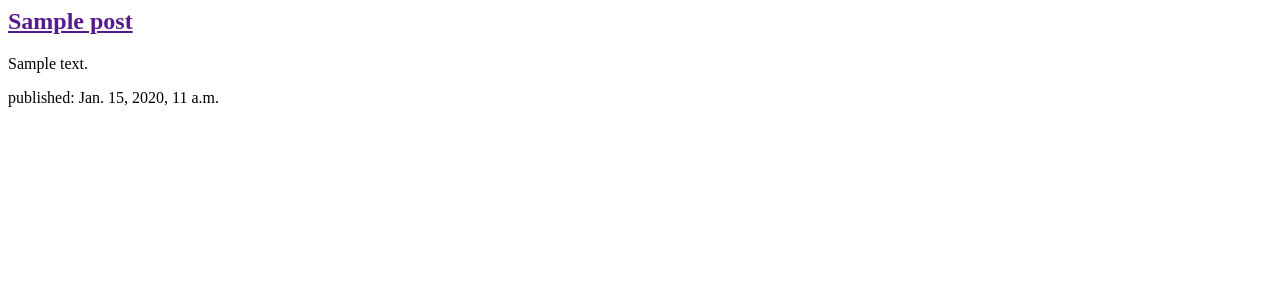
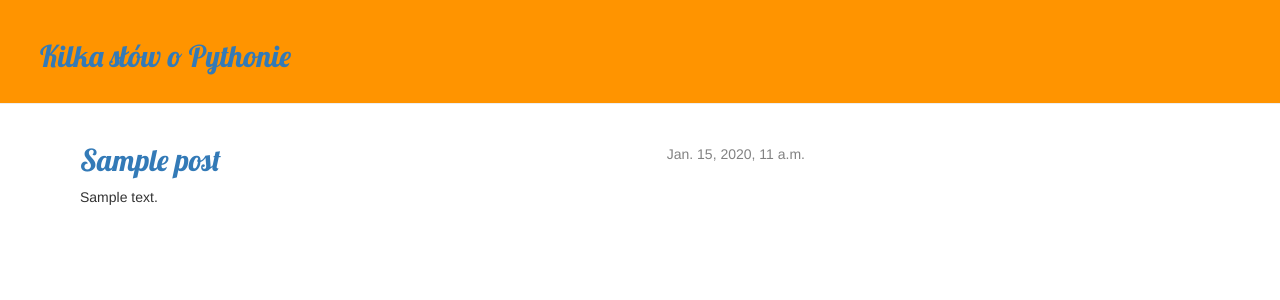
Before and after one commit to KathrynMN/my-first-blog, a Django app: template blog/templates/blog/post_list.html in a window 1280 px wide. Shown: the top 300 px of the page. Run offline with Django 3.2, Linux system fonts and the light colour scheme; the template is opened without the code that fills it: values that come from a table or form of the project are taken from there, others are empty; tables that the repository leaves empty hold one stand-in row (values such as "Sample post"); some libraries are stand-ins or nearby versions.

Commit message:
Dodano style, widok i szablon dla pojedynczego wpisu na stronie.

```diff
--- /dev/null
+++ b/blog/templates/blog/base.html
@@ -0,0 +1,23 @@
+{% load staticfiles %}
+<html>
+    <head>
+        <title>Kilka słów o Pythonie</title>
+        <link rel="stylesheet" href="//maxcdn.bootstrapcdn.com/bootstrap/3.2.0/css/bootstrap.min.css">
+        <link rel="stylesheet" href="//maxcdn.bootstrapcdn.com/bootstrap/3.2.0/css/bootstrap-theme.min.css">
+        <link href='//fonts.googleapis.com/css?family=Lobster&subset=latin,latin-ext' rel='stylesheet' type='text/css'>
+        <link rel="stylesheet" href="{% static 'css/blog.css' %}">
+    </head>
+   <body>
+    <div class="page-header">
+        <h2><a href="/">Kilka słów o Pythonie</a></h2>
+    </div>
+    <div class="content container">
+        <div class="row">
+            <div class="col-md-8">
+            {% block content %}
+            {% endblock %}
+            </div>
+        </div>
+    </div>
+</body>
+</html>
--- a/blog/templates/blog/post_list.html
+++ b/blog/templates/blog/post_list.html
@@ -1,16 +1,13 @@
-<html>
-    <head>
-        <title>Kilka słów o Pythonie</title>
-    </head>
-    <body>
+{% extends 'blog/base.html' %}
 
-{% for post in posts %}
-        <div>
-            <h2><a href="">{{ post.title }}</a></h2>
+{% block content %}
+    {% for post in posts %}
+        <div class="post">
+            <div class="date">
+                {{ post.published_date }}
+            </div>
+            <h2><a href="{% url 'post_detail' pk=post.pk %}">{{ post.title }}</a></h2>
             <p>{{ post.text|linebreaksbr }}</p>
-             <p>published: {{ post.published_date }}</p>
         </div>
-{% endfor %}
-
-    </body>
-</html>
+    {% endfor %}
+{% endblock content %}
--- a/blog/urls.py
+++ b/blog/urls.py
@@ -3,4 +3,5 @@ from . import views
 
 urlpatterns = [
     url(r'^$', views.post_list, name='post_list'),
+    url(r'^post/(?P<pk>[0-9]+)/$', views.post_detail, name='post_detail'),
 ]
--- a/blog/views.py
+++ b/blog/views.py
@@ -1,7 +1,11 @@
-from django.shortcuts import render
+from django.shortcuts import render, get_object_or_404
 from django.utils import timezone
 from .models import Post
 
 def post_list(request):
    posts = Post.objects.filter(published_date__lte=timezone.now()).order_by('published_date')
    return render(request, 'blog/post_list.html', {'posts': posts})
+
+def post_detail(request, pk):
+    post = get_object_or_404(Post, pk=pk)
+    return render(request, 'blog/post_detail.html', {'post': post})
--- a/mysite/settings.py
+++ b/mysite/settings.py
@@ -102,3 +102,6 @@ USE_TZ = True
 
 STATIC_URL = '/static/'
 STATIC_ROOT = os.path.join(BASE_DIR, 'public', 'static')
+STATICFILES_DIRS = (
+    os.path.join(BASE_DIR, "static"),
+)
--- /dev/null
+++ b/static/css/blog.css
@@ -0,0 +1,51 @@
+
+
+
+.page-header {
+    background-color: #ff9400;
+    margin-top: 0;
+    padding: 20px 20px 20px 40px;
+}
+
+.page-header h1, .page-header h1 a, .page-header h1 a:visited, .page-header h1 a:active {
+    color: #4584b6;
+    font-size: 36pt;
+    text-decoration: none;
+}
+
+.content {
+    margin-left: 40px;
+}
+
+h1, h2, h3, h4 {
+    font-family: 'Lobster', cursive;
+}
+
+.date {
+    float: right;
+    color: #828282;
+}
+
+.save {
+    float: right;
+}
+
+.post-form textarea, .post-form input {
+    width: 100%;
+}
+
+.top-menu, .top-menu:hover, .top-menu:visited {
+    color: #ffffff;
+    float: right;
+    font-size: 26pt;
+    margin-right: 20px;
+}
+
+.post {
+    margin-bottom: 70px;
+    padding-left: 25px;
+}
+
+.post h1 a, .post h1 a:visited {
+    color: #000000;
+}
```
Also changed, not shown: blog/templates/blog/post_detail.html (added, +13 -0 lines).
